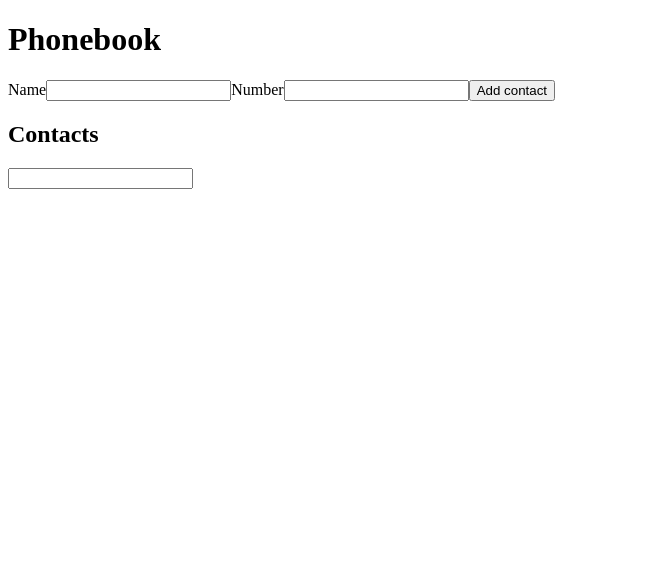
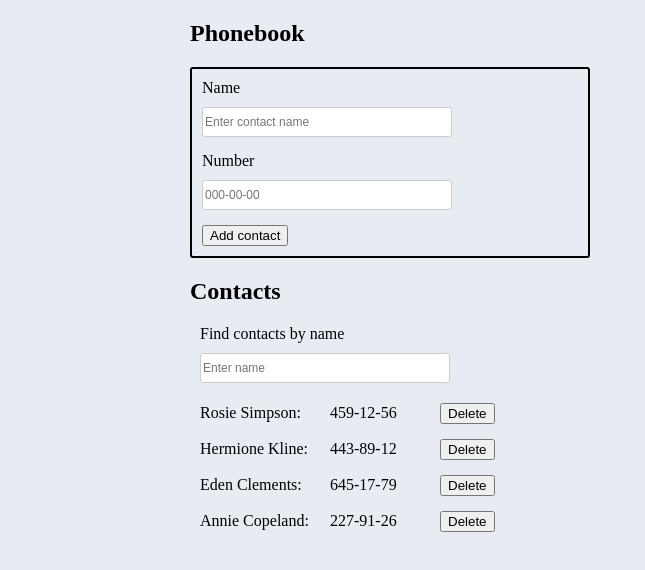
Before and after one commit to at0mua/goit-react-hw-02-phonebook, a React (Create React App) app: page / in a window 1280 px wide. Shown: the top 570 px of the page, without its empty margins (0-645 px from the left). Built offline with nearby package versions, Linux system fonts and the light colour scheme.

Commit message:
added styles

```diff
--- a/package.json
+++ b/package.json
@@ -8,6 +8,7 @@
     "@testing-library/react": "^9.5.0",
     "@testing-library/user-event": "^7.2.1",
     "gh-pages": "^3.1.0",
+    "node-sass": "^4.14.1",
     "react": "^16.13.1",
     "react-dom": "^16.13.1",
     "react-scripts": "3.4.3",
--- a/src/App.js
+++ b/src/App.js
@@ -7,7 +7,12 @@ import Filter from "./Filter/Filter";
 
 class App extends Component {
   state = {
-    contacts: [],
+    contacts: [
+      { id: "id-1", name: "Rosie Simpson", number: "459-12-56" },
+      { id: "id-2", name: "Hermione Kline", number: "443-89-12" },
+      { id: "id-3", name: "Eden Clements", number: "645-17-79" },
+      { id: "id-4", name: "Annie Copeland", number: "227-91-26" },
+    ],
     filter: "",
   };
 
@@ -57,7 +62,7 @@ class App extends Component {
     const visibleContacts = this.getVisibleContacts();
 
     return (
-      <>
+      <section className="container">
         <h1>Phonebook</h1>
         <ContactsForm onAddContact={this.addContact} />
 
@@ -67,7 +72,7 @@ class App extends Component {
           contacts={visibleContacts}
           onRemoveContact={this.removeContact}
         />
-      </>
+      </section>
     );
   }
 }
--- a/src/ContactsForm/ContactsForm.js
+++ b/src/ContactsForm/ContactsForm.js
@@ -1,5 +1,7 @@
 import React, { Component } from "react";
 import PropTypes from "prop-types";
+
+import s from "./ContactsForm.module.scss";
 
 class ContactsForm extends Component {
   static propTypes = {
@@ -32,29 +34,39 @@ class ContactsForm extends Component {
     const { name, number } = this.state;
 
     return (
-      <form type="submit" onSubmit={this.handleSubmit}>
-        <label>
+      <form
+        type="submit"
+        className={s.contactForm}
+        onSubmit={this.handleSubmit}
+      >
+        <label className={s.contactForm_input}>
           Name
           <input
             type="name"
             name="name"
+            className={s.contactForm_input__name}
             required
             value={name}
             onChange={this.handleChange}
+            placeholder="Enter contact name"
           />
         </label>
-        <label>
+        <label className={s.contactForm_input}>
           Number
           <input
             type="tel"
             name="number"
+            className={s.contactForm_input__number}
             required
             pattern="[0-9]{3}-[0-9]{2}-[0-9]{2}"
             value={number}
             onChange={this.handleChange}
+            placeholder="000-00-00"
           />
         </label>
-        <button type="submit">Add contact</button>
+        <button type="submit" className={s.contactForm_btn}>
+          Add contact
+        </button>
       </form>
     );
   }
--- /dev/null
+++ b/src/ContactsForm/ContactsForm.module.scss
@@ -0,0 +1,27 @@
+.contactForm {
+  width: 400px;
+  padding: 10px;
+  border: 2px solid black;
+  border-radius: 3px;
+}
+
+.contactForm_input {
+  display: flex;
+  flex-direction: column;
+  margin-bottom: 15px;
+}
+
+.contactForm_input__name,
+.contactForm_input__number {
+  margin-top: 10px;
+  width: 250px;
+  border: 1px solid #cccccc;
+  border-radius: 3px;
+  outline: none;
+  height: 30px;
+  font-size: 12px;
+}
+
+.contactForm_btn {
+  display: block;
+}
--- a/src/ContactsList/ContactsList.js
+++ b/src/ContactsList/ContactsList.js
@@ -2,10 +2,11 @@ import React from "react";
 import PropTypes from "prop-types";
 
 import ContactListItem from "./ContactsListItem";
+import s from "./ContactsList.module.scss";
 
 const ContactsList = ({ contacts, onRemoveContact }) => {
   return (
-    <ul>
+    <ul className={s.contactList}>
       {contacts.map(({ id, name, number }) => (
         <ContactListItem
           key={id}
--- /dev/null
+++ b/src/ContactsList/ContactsList.module.scss
@@ -0,0 +1,5 @@
+.contactList {
+  margin: 0;
+  padding-left: 10px;
+  list-style: none;
+}
--- a/src/ContactsList/ContactsListItem.js
+++ b/src/ContactsList/ContactsListItem.js
@@ -1,14 +1,20 @@
 import React from "react";
 import PropTypes from "prop-types";
 
+import s from "./ContactsListItem.module.scss";
+
 const ContactsListItem = ({ name, number, onRemoveContact }) => {
   return (
-    <li>
-      <p>
-        <span>{name}: </span>
-        <span>{number}</span>
+    <li className={s.contactsList_item}>
+      <p className={s.contactsList_item__text}>
+        <span className={s.contactsList_item__text_name}>{name}: </span>
+        <span className={s.contactsList_item__text_number}>{number}</span>
       </p>
-      <button type="button" onClick={onRemoveContact}>
+      <button
+        type="button"
+        className={s.contactsList_item__btn}
+        onClick={onRemoveContact}
+      >
         Delete
       </button>
     </li>
--- /dev/null
+++ b/src/ContactsList/ContactsListItem.module.scss
@@ -0,0 +1,26 @@
+.contactsList_item {
+  display: flex;
+  margin-bottom: 15px;
+  align-items: center;
+}
+
+.contactsList_item__text {
+  display: flex;
+  margin: 0;
+  margin-right: 30px;
+  width: 210px;
+}
+
+.contactsList_item__text_name {
+  display: block;
+  width: 130px;
+}
+
+.contactsList_item__text_number {
+  display: block;
+  width: 80px;
+}
+
+.contactsList_item__btn {
+  display: block;
+}
--- a/src/Filter/Filter.js
+++ b/src/Filter/Filter.js
@@ -1,14 +1,21 @@
 import React from "react";
 import PropTypes from "prop-types";
+
+import s from "./Filter.module.scss";
 
 const Filter = ({ value, onChangeFilter }) => {
   return (
     <div>
-      <input
-        type="text"
-        value={value}
-        onChange={(e) => onChangeFilter(e.target.value)}
-      />
+      <label className={s.filter}>
+        Find contacts by name
+        <input
+          className={s.filter_input}
+          type="text"
+          value={value}
+          onChange={(e) => onChangeFilter(e.target.value)}
+          placeholder="Enter name"
+        />
+      </label>
     </div>
   );
 };
--- /dev/null
+++ b/src/Filter/Filter.module.scss
@@ -0,0 +1,16 @@
+.filter {
+  margin-bottom: 20px;
+  padding-left: 10px;
+  display: flex;
+  flex-direction: column;
+}
+
+.filter_input {
+  margin-top: 10px;
+  width: 250px;
+  border: 1px solid #cccccc;
+  border-radius: 3px;
+  outline: none;
+  height: 30px;
+  font-size: 12px;
+}
--- /dev/null
+++ b/src/base.scss
@@ -0,0 +1,18 @@
+html {
+  box-sizing: border-box;
+}
+
+*,
+*::before,
+*::after {
+  box-sizing: inherit;
+}
+
+body {
+  background-color: #e7ecf2;
+}
+
+.container {
+  width: 900px;
+  margin: 0 auto;
+}
--- a/src/index.js
+++ b/src/index.js
@@ -1,6 +1,7 @@
 import React from "react";
 import ReactDOM from "react-dom";
 
+import "./base.scss";
 import App from "./App";
 
 ReactDOM.render(<App />, document.getElementById("root"));
```
Also changed, not shown: 1 other file (tests, documents, lock files or other folders).
